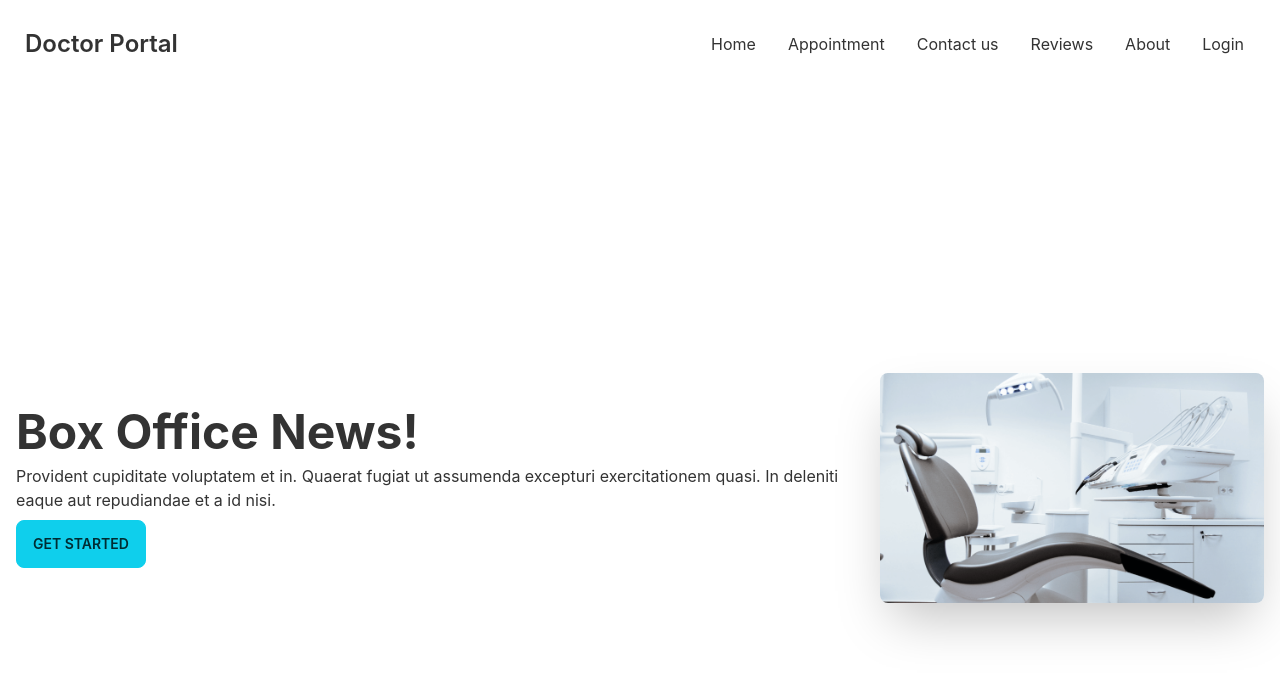
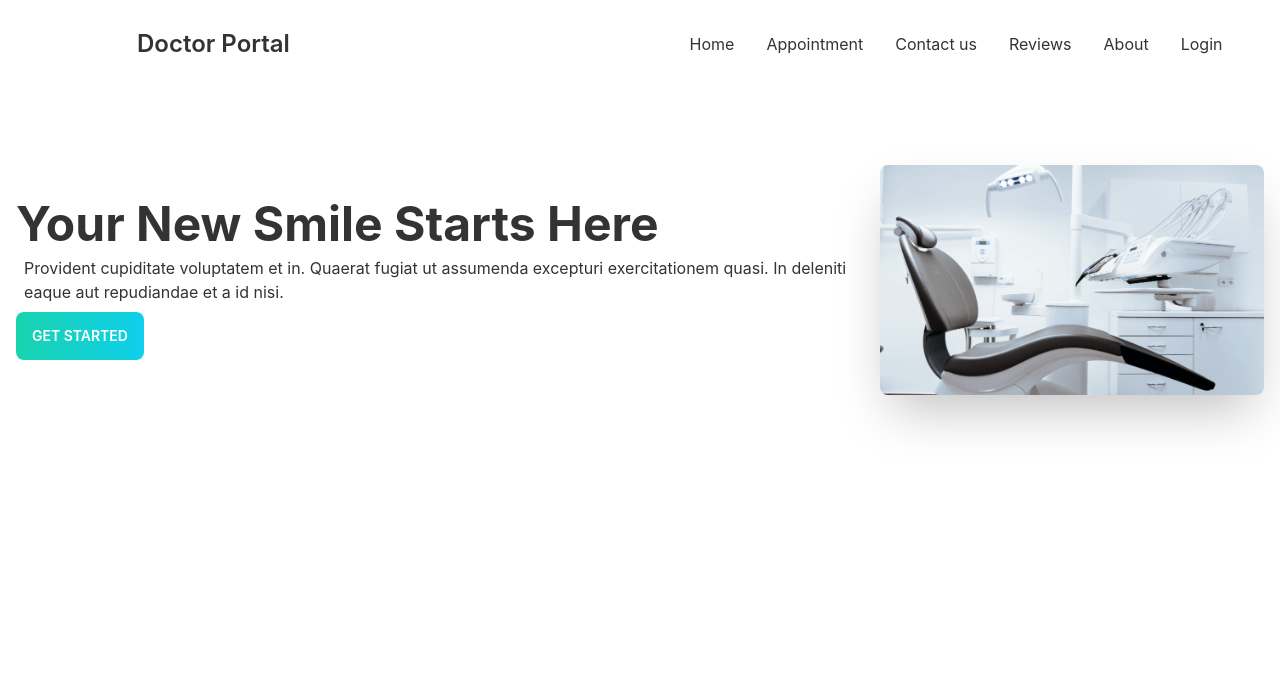
Before and after one commit to Nahid-khandakar/doctor-portal-client, a React (Create React App) app: page / in a window 1280 px wide. Shown: the top 676 px of the page. Built offline with nearby package versions, Linux system fonts and the light colour scheme.

Commit message:
update navbar and  banner

```diff
--- a/src/pages/Home/Banner.js
+++ b/src/pages/Home/Banner.js
@@ -3,13 +3,13 @@ import chair from '../../assets/images/chair.png'
 
 const Banner = () => {
     return (
-        <div className="hero min-h-screen ">
+        <div className="hero h-96">
             <div className="hero-content flex-col lg:flex-row-reverse">
                 <img src={chair} className="max-w-sm rounded-lg shadow-2xl" />
                 <div>
-                    <h1 className="text-5xl font-bold">Box Office News!</h1>
-                    <p className="py-2">Provident cupiditate voluptatem et in. Quaerat fugiat ut assumenda excepturi exercitationem quasi. In deleniti eaque aut repudiandae et a id nisi.</p>
-                    <button className="btn btn-primary">Get Started</button>
+                    <h1 className="md:text-3xl  xl:text-5xl font-bold">Your New Smile Starts Here</h1>
+                    <p className="p-2">Provident cupiditate voluptatem et in. Quaerat fugiat ut assumenda excepturi exercitationem quasi. In deleniti eaque aut repudiandae et a id nisi.</p>
+                    <button className="btn  bg-gradient-to-r from-secondary to-primary uppercase text-white border-0">Get Started</button>
                 </div>
             </div>
         </div>
--- a/src/pages/Shared/Navbar/Navbar.js
+++ b/src/pages/Shared/Navbar/Navbar.js
@@ -16,7 +16,7 @@ const Navbar = () => {
 
     return (
 
-        <>
+        <div>
             {/* dropdown */}
             <div className="navbar bg-base-100">
                 <div className="navbar-start">
@@ -28,20 +28,20 @@ const Navbar = () => {
                             {menuItem}
                         </ul>
                     </div>
-                    <Link to='/' className="btn btn-ghost normal-case text-2xl">Doctor Portal</Link>
+                    <Link to='/' className="btn btn-ghost normal-case text-2xl xl:ml-28 md:mx-auto">Doctor Portal</Link>
                 </div>
 
 
                 {/* horizontal menu */}
                 <div className="navbar-end hidden lg:flex">
-                    <ul className="menu menu-horizontal p-3">
+                    <ul className="menu menu-horizontal p-3 mx-auto">
                         {menuItem}
                     </ul>
                 </div>
             </div>
 
 
-        </>
+        </div>
     );
 };
 
```
